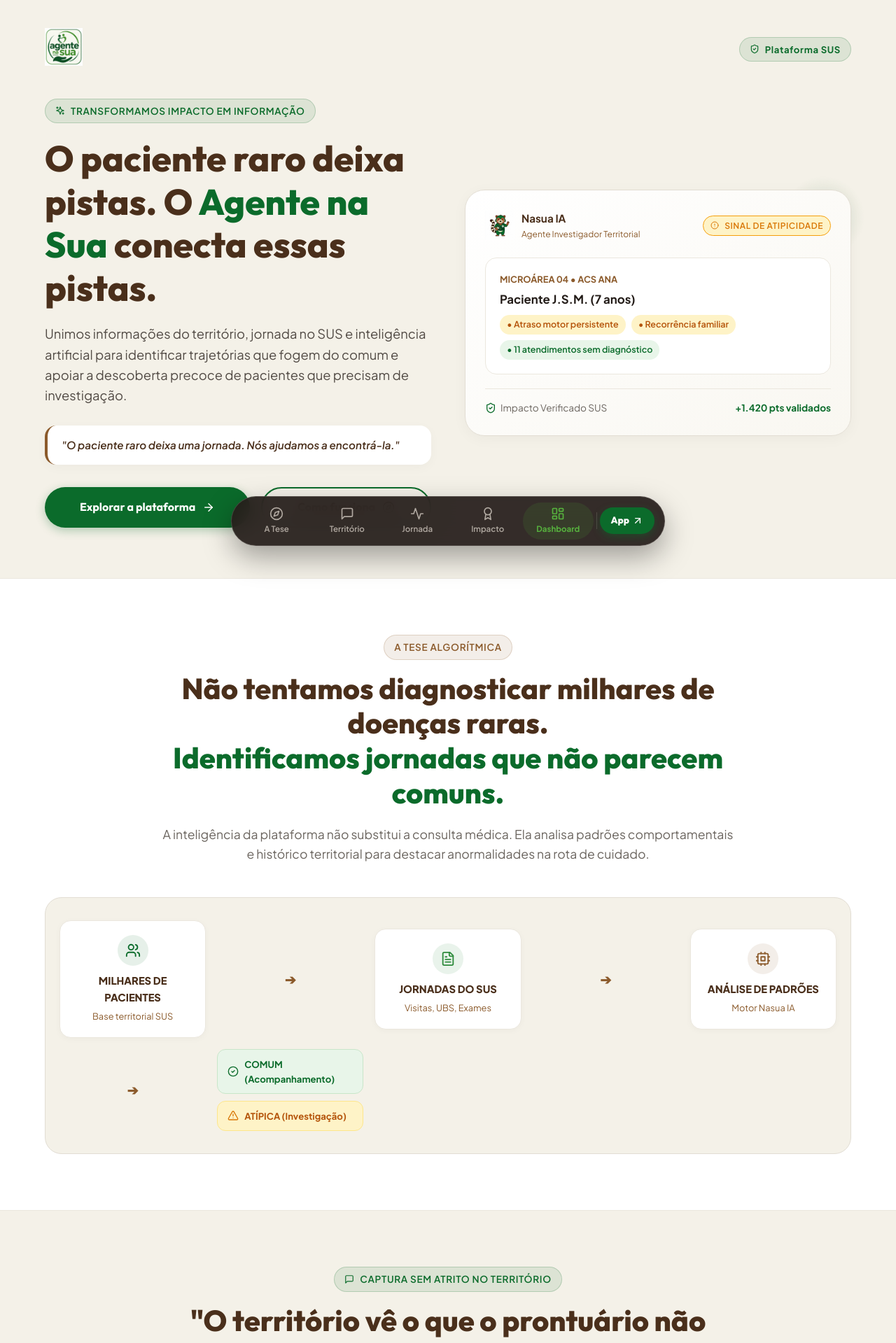
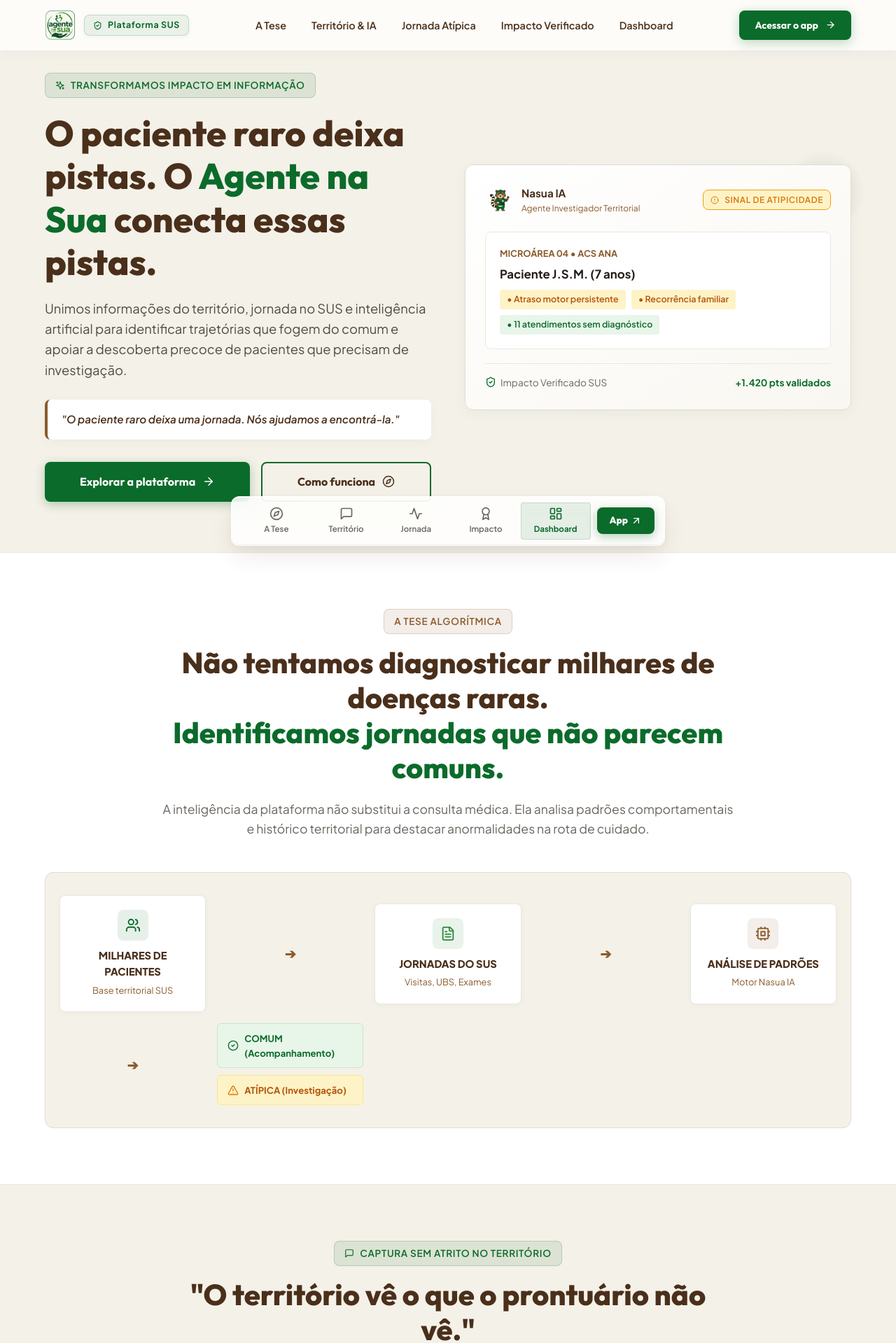
Before and after one commit to Felici4no/Raramente-Hackathon, a React (Vite) app: page / in a window 1280 px wide. Shown: the top 1919 px of the page at 70% size. Built offline with nearby package versions, Linux system fonts and the light colour scheme.

Commit message:
feat: implement landing page components and WhatsApp integration demo for Nasua platform

```diff
--- a/src/App.jsx
+++ b/src/App.jsx
@@ -1,5 +1,6 @@
 import React, { useState, useEffect } from 'react';
 import LoadingScreen from './components/LoadingScreen.jsx';
+import Header from './components/Header.jsx';
 import Hero from './components/Hero.jsx';
 import TeseCentral from './components/TeseCentral.jsx';
 import WhatsAppDemo from './components/WhatsAppDemo.jsx';
@@ -31,7 +32,8 @@ export default function App() {
   return (
     <div style={{ minHeight: '100vh', display: 'flex', flexDirection: 'column', backgroundColor: 'var(--color-bg-warm)' }}>
       {isLoading && <LoadingScreen isFadingOut={isFadingOut} />}
-      <main style={{ flex: 1 }}>
+      <Header />
+      <main style={{ flex: 1, paddingTop: '72px' }}>
         <Hero />
         <TeseCentral />
         <WhatsAppDemo />
--- a/src/components/Header.jsx
+++ b/src/components/Header.jsx
@@ -1,16 +1,30 @@
-import React from 'react';
-import { ArrowRight } from 'lucide-react';
+import React, { useState, useEffect } from 'react';
+import { ArrowRight, ShieldCheck } from 'lucide-react';
 
 export default function Header() {
+  const [scrolled, setScrolled] = useState(false);
+
+  useEffect(() => {
+    const handleScroll = () => {
+      setScrolled(window.scrollY > 15);
+    };
+    window.addEventListener('scroll', handleScroll);
+    return () => window.removeEventListener('scroll', handleScroll);
+  }, []);
+
   return (
-    <header className="header-nav">
+    <header className={`header-nav ${scrolled ? 'scrolled' : ''}`}>
       <div className="container header-content">
         <a href="#" className="logo-group">
           <img
             src="/logo.png"
             alt="Agente na Sua Logo"
-            style={{ height: '46px', width: 'auto', objectFit: 'contain', display: 'block' }}
+            className="header-logo"
           />
+          <span className="badge badge-primary header-badge">
+            <ShieldCheck size={13} />
+            Plataforma SUS
+          </span>
         </a>
 
         <nav className="desktop-nav">
@@ -23,7 +37,7 @@ export default function Header() {
           </ul>
         </nav>
 
-        <a href="#dashboard" className="btn btn-primary header-btn" style={{ padding: '10px 20px', fontSize: '0.88rem', flexShrink: 0 }}>
+        <a href="#dashboard" className="btn btn-primary header-btn">
           <span>Acessar o app</span>
           <ArrowRight size={15} />
         </a>
--- a/src/components/Hero.jsx
+++ b/src/components/Hero.jsx
@@ -3,25 +3,8 @@ import { ArrowRight, Compass, ShieldCheck, Sparkles, AlertCircle } from 'lucide-
 
 export default function Hero() {
   return (
-    <section className="section" style={{ paddingTop: '40px', paddingBottom: '72px' }}>
+    <section className="section" style={{ paddingTop: '32px', paddingBottom: '72px' }}>
       <div className="container">
-
-        {/* Brand Logo Header no topo da Hero */}
-        <div style={{ display: 'flex', alignItems: 'center', justifyContent: 'space-between', marginBottom: '40px' }}>
-          <a href="#" style={{ display: 'inline-block' }}>
-            <img
-              src="/logo.png"
-              alt="Agente na Sua Logo"
-              style={{ height: '54px', width: 'auto', objectFit: 'contain' }}
-            />
-          </a>
-
-          <span className="badge badge-primary" style={{ textTransform: 'none', fontWeight: 700, fontSize: '0.82rem' }}>
-            <ShieldCheck size={14} />
-            Plataforma SUS
-          </span>
-        </div>
-
         <div className="grid-2col">
 
           {/* Coluna Esquerda - Texto */}
@@ -39,7 +22,7 @@ export default function Hero() {
               Unimos informações do território, jornada no SUS e inteligência artificial para identificar trajetórias que fogem do comum e apoiar a descoberta precoce de pacientes que precisam de investigação.
             </p>
 
-            <div style={{ padding: '16px 20px', background: '#FFFFFF', borderRadius: '16px', borderLeft: '4px solid #8B5A2B', marginBottom: '32px', boxShadow: '0 4px 16px rgba(0,0,0,0.03)' }}>
+            <div style={{ padding: '16px 20px', background: '#FFFFFF', borderRadius: '8px', borderLeft: '4px solid #8B5A2B', marginBottom: '32px', boxShadow: '0 4px 16px rgba(0,0,0,0.03)' }}>
               <p style={{ fontStyle: 'italic', fontWeight: 600, color: '#4A2F1B', fontSize: '0.95rem' }}>
                 "O paciente raro deixa uma jornada. Nós ajudamos a encontrá-la."
               </p>
@@ -60,7 +43,7 @@ export default function Hero() {
 
           {/* Coluna Direita - Mockup do Mascote & Card Interativo */}
           <div className="animate-fade-in" style={{ position: 'relative' }}>
-            <div className="card" style={{ background: 'linear-gradient(145deg, #FFFFFF 0%, #F9F7F1 100%)', borderRadius: '28px', border: '1px solid #E2DDD3', padding: '28px', position: 'relative', overflow: 'hidden' }}>
+            <div className="card" style={{ background: 'linear-gradient(145deg, #FFFFFF 0%, #F9F7F1 100%)', borderRadius: '12px', border: '1px solid #E2DDD3', padding: '28px', position: 'relative', overflow: 'hidden' }}>
 
               {/* Badge Flutuante no topo do Card */}
               <div style={{ display: 'flex', alignItems: 'center', justifyContent: 'space-between', marginBottom: '24px', flexWrap: 'wrap', gap: '12px' }}>
@@ -79,7 +62,7 @@ export default function Hero() {
               </div>
 
               {/* Simulação rápida de card no Hero */}
-              <div style={{ background: '#FFFFFF', borderRadius: '16px', padding: '20px', border: '1px solid #EBE7DE', marginBottom: '20px' }}>
+              <div style={{ background: '#FFFFFF', borderRadius: '8px', padding: '20px', border: '1px solid #EBE7DE', marginBottom: '20px' }}>
                 <div style={{ fontSize: '0.8rem', color: '#8B5A2B', fontWeight: 700, marginBottom: '6px' }}>
                   MICROÁREA 04 • ACS ANA
                 </div>
@@ -87,13 +70,13 @@ export default function Hero() {
                   Paciente J.S.M. (7 anos)
                 </div>
                 <div style={{ display: 'flex', gap: '8px', flexWrap: 'wrap' }}>
-                  <span style={{ background: '#FEF3C7', color: '#B45309', padding: '4px 10px', borderRadius: '20px', fontSize: '0.78rem', fontWeight: 600 }}>
+                  <span style={{ background: '#FEF3C7', color: '#B45309', padding: '4px 10px', borderRadius: '4px', fontSize: '0.78rem', fontWeight: 600 }}>
                     • Atraso motor persistente
                   </span>
-                  <span style={{ background: '#FEF3C7', color: '#B45309', padding: '4px 10px', borderRadius: '20px', fontSize: '0.78rem', fontWeight: 600 }}>
+                  <span style={{ background: '#FEF3C7', color: '#B45309', padding: '4px 10px', borderRadius: '4px', fontSize: '0.78rem', fontWeight: 600 }}>
                     • Recorrência familiar
                   </span>
-                  <span style={{ background: '#E8F5E9', color: '#0B6B2B', padding: '4px 10px', borderRadius: '20px', fontSize: '0.78rem', fontWeight: 600 }}>
+                  <span style={{ background: '#E8F5E9', color: '#0B6B2B', padding: '4px 10px', borderRadius: '4px', fontSize: '0.78rem', fontWeight: 600 }}>
                     • 11 atendimentos sem diagnóstico
                   </span>
                 </div>
--- a/src/components/LoadingScreen.jsx
+++ b/src/components/LoadingScreen.jsx
@@ -29,7 +29,7 @@ export default function LoadingScreen({ isFadingOut }) {
             width: '140px',
             height: '140px',
             objectFit: 'contain',
-            borderRadius: '24px',
+            borderRadius: '12px',
             boxShadow: '0 12px 36px rgba(11, 107, 43, 0.15)',
             marginBottom: '24px'
           }}
@@ -39,7 +39,7 @@ export default function LoadingScreen({ isFadingOut }) {
           width: '200px',
           height: '4px',
           backgroundColor: 'rgba(11, 107, 43, 0.15)',
-          borderRadius: '9999px',
+          borderRadius: '4px',
           overflow: 'hidden',
           marginBottom: '20px'
         }}>
@@ -47,7 +47,7 @@ export default function LoadingScreen({ isFadingOut }) {
             width: '100%',
             height: '100%',
             backgroundColor: '#0B6B2B',
-            borderRadius: '9999px',
+            borderRadius: '4px',
             animation: 'loadingBar 1.4s cubic-bezier(0.65, 0, 0.35, 1) infinite'
           }} />
         </div>
--- a/src/components/TeseCentral.jsx
+++ b/src/components/TeseCentral.jsx
@@ -20,12 +20,12 @@ export default function TeseCentral() {
         </div>
 
         {/* Fluxo / Diagrama de Filtragem */}
-        <div style={{ background: '#F4F1E8', borderRadius: '24px', padding: '32px 20px', border: '1px solid #E2DDD3' }}>
+        <div style={{ background: '#F4F1E8', borderRadius: '12px', padding: '32px 20px', border: '1px solid #E2DDD3' }}>
           <div className="grid-tese">
 
             {/* Passo 1 */}
-            <div style={{ background: '#FFFFFF', borderRadius: '16px', padding: '20px 16px', textAlign: 'center', border: '1px solid #EBE7DE', boxShadow: '0 2px 10px rgba(0,0,0,0.03)' }}>
-              <div style={{ width: '44px', height: '44px', borderRadius: '50%', background: 'rgba(11, 107, 43, 0.1)', color: '#0B6B2B', display: 'flex', alignItems: 'center', justifyContent: 'center', margin: '0 auto 10px' }}>
+            <div style={{ background: '#FFFFFF', borderRadius: '8px', padding: '20px 16px', textAlign: 'center', border: '1px solid #EBE7DE', boxShadow: '0 2px 10px rgba(0,0,0,0.03)' }}>
+              <div style={{ width: '44px', height: '44px', borderRadius: '8px', background: 'rgba(11, 107, 43, 0.1)', color: '#0B6B2B', display: 'flex', alignItems: 'center', justifyContent: 'center', margin: '0 auto 10px' }}>
                 <Users size={22} />
               </div>
               <div style={{ fontWeight: 800, color: '#4A2F1B', fontSize: '0.92rem' }}>MILHARES DE PACIENTES</div>
@@ -35,8 +35,8 @@ export default function TeseCentral() {
             <div className="arrow-divider">➔</div>
 
             {/* Passo 2 */}
-            <div style={{ background: '#FFFFFF', borderRadius: '16px', padding: '20px 16px', textAlign: 'center', border: '1px solid #EBE7DE', boxShadow: '0 2px 10px rgba(0,0,0,0.03)' }}>
-              <div style={{ width: '44px', height: '44px', borderRadius: '50%', background: 'rgba(46, 139, 60, 0.1)', color: '#2E8B3C', display: 'flex', alignItems: 'center', justifyContent: 'center', margin: '0 auto 10px' }}>
+            <div style={{ background: '#FFFFFF', borderRadius: '8px', padding: '20px 16px', textAlign: 'center', border: '1px solid #EBE7DE', boxShadow: '0 2px 10px rgba(0,0,0,0.03)' }}>
+              <div style={{ width: '44px', height: '44px', borderRadius: '8px', background: 'rgba(46, 139, 60, 0.1)', color: '#2E8B3C', display: 'flex', alignItems: 'center', justifyContent: 'center', margin: '0 auto 10px' }}>
                 <FileText size={22} />
               </div>
               <div style={{ fontWeight: 800, color: '#4A2F1B', fontSize: '0.92rem' }}>JORNADAS DO SUS</div>
@@ -46,8 +46,8 @@ export default function TeseCentral() {
             <div className="arrow-divider">➔</div>
 
             {/* Passo 3 */}
-            <div style={{ background: '#FFFFFF', borderRadius: '16px', padding: '20px 16px', textAlign: 'center', border: '1px solid #EBE7DE', boxShadow: '0 2px 10px rgba(0,0,0,0.03)' }}>
-              <div style={{ width: '44px', height: '44px', borderRadius: '50%', background: 'rgba(139, 90, 43, 0.1)', color: '#8B5A2B', display: 'flex', alignItems: 'center', justifyContent: 'center', margin: '0 auto 10px' }}>
+            <div style={{ background: '#FFFFFF', borderRadius: '8px', padding: '20px 16px', textAlign: 'center', border: '1px solid #EBE7DE', boxShadow: '0 2px 10px rgba(0,0,0,0.03)' }}>
+              <div style={{ width: '44px', height: '44px', borderRadius: '8px', background: 'rgba(139, 90, 43, 0.1)', color: '#8B5A2B', display: 'flex', alignItems: 'center', justifyContent: 'center', margin: '0 auto 10px' }}>
                 <Cpu size={22} />
               </div>
               <div style={{ fontWeight: 800, color: '#4A2F1B', fontSize: '0.92rem' }}>ANÁLISE DE PADRÕES</div>
@@ -58,12 +58,12 @@ export default function TeseCentral() {
 
             {/* Passo 4 - Ramificação de Resultados */}
             <div style={{ display: 'flex', flexDirection: 'column', gap: '10px' }}>
-              <div style={{ background: '#E8F5E9', borderRadius: '12px', padding: '10px 14px', display: 'flex', alignItems: 'center', gap: '8px', border: '1px solid #C8E6C9' }}>
+              <div style={{ background: '#E8F5E9', borderRadius: '6px', padding: '10px 14px', display: 'flex', alignItems: 'center', gap: '8px', border: '1px solid #C8E6C9' }}>
                 <CheckCircle2 size={16} color="#0B6B2B" style={{ flexShrink: 0 }} />
                 <span style={{ fontWeight: 700, fontSize: '0.82rem', color: '#0B6B2B' }}>COMUM (Acompanhamento)</span>
               </div>
 
-              <div style={{ background: '#FEF3C7', borderRadius: '12px', padding: '10px 14px', display: 'flex', alignItems: 'center', gap: '8px', border: '1px solid #FDE68A' }}>
+              <div style={{ background: '#FEF3C7', borderRadius: '6px', padding: '10px 14px', display: 'flex', alignItems: 'center', gap: '8px', border: '1px solid #FDE68A' }}>
                 <AlertTriangle size={16} color="#D97706" style={{ flexShrink: 0 }} />
                 <span style={{ fontWeight: 700, fontSize: '0.82rem', color: '#B45309' }}>ATÍPICA (Investigação)</span>
               </div>
--- a/src/index.css
+++ b/src/index.css
@@ -24,10 +24,10 @@
   --shadow-lg: 0 16px 36px rgba(11, 107, 43, 0.12);
   --shadow-card: 0 4px 20px rgba(0, 0, 0, 0.04);
 
-  --radius-sm: 8px;
-  --radius-md: 16px;
-  --radius-lg: 24px;
-  --radius-full: 9999px;
+  --radius-sm: 4px;
+  --radius-md: 8px;
+  --radius-lg: 12px;
+  --radius-full: 8px;
 }
 
 * {
@@ -252,7 +252,113 @@ h1, h2, h3, h4, h5, h6 {
   box-shadow: var(--shadow-md);
 }
 
-/* Floating Bottom Navigation Bar */
+/* Premium White Glassmorphism Header (Top Navigation) */
+.header-nav {
+  position: fixed;
+  top: 0;
+  left: 0;
+  right: 0;
+  width: 100%;
+  z-index: 999;
+  background: rgba(255, 255, 255, 0.78);
+  backdrop-filter: blur(20px) saturate(180%);
+  -webkit-backdrop-filter: blur(20px) saturate(180%);
+  border-bottom: 1px solid rgba(226, 221, 211, 0.6);
+  box-shadow: 0 4px 20px -2px rgba(74, 47, 27, 0.04), inset 0 -1px 0 rgba(255, 255, 255, 0.6);
+  transition: all 0.3s cubic-bezier(0.16, 1, 0.3, 1);
+  padding: 14px 0;
+}
+
+.header-nav.scrolled {
+  background: rgba(255, 255, 255, 0.88);
+  backdrop-filter: blur(24px) saturate(200%);
+  -webkit-backdrop-filter: blur(24px) saturate(200%);
+  box-shadow: 0 10px 30px -4px rgba(74, 47, 27, 0.08), 0 2px 6px rgba(0, 0, 0, 0.02);
+  border-bottom-color: rgba(226, 221, 211, 0.8);
+  padding: 10px 0;
+}
+
+.header-content {
+  display: flex;
+  align-items: center;
+  justify-content: space-between;
+  gap: 24px;
+}
+
+.logo-group {
+  display: flex;
+  align-items: center;
+  gap: 12px;
+  text-decoration: none;
+}
+
+.header-logo {
+  height: 44px;
+  width: auto;
+  object-fit: contain;
+  transition: transform 0.25s ease;
+}
+
+.logo-group:hover .header-logo {
+  transform: scale(1.03);
+}
+
+.header-badge {
+  text-transform: none;
+  font-weight: 700;
+  font-size: 0.78rem;
+  padding: 4px 12px;
+  border-radius: var(--radius-full);
+  background: rgba(11, 107, 43, 0.08);
+  color: var(--color-primary);
+  border: 1px solid rgba(11, 107, 43, 0.18);
+  box-shadow: 0 2px 6px rgba(11, 107, 43, 0.06);
+}
+
+.desktop-nav .nav-links {
+  display: flex;
+  align-items: center;
+  gap: 4px;
+  list-style: none;
+}
+
+.desktop-nav .nav-links a {
+  text-decoration: none;
+  color: var(--color-text-brown);
+  font-weight: 600;
+  font-size: 0.9rem;
+  padding: 8px 16px;
+  border-radius: var(--radius-full);
+  transition: all 0.2s cubic-bezier(0.16, 1, 0.3, 1);
+  position: relative;
+}
+
+.desktop-nav .nav-links a:hover {
+  color: var(--color-primary);
+  background: rgba(11, 107, 43, 0.07);
+}
+
+.header-btn {
+  padding: 10px 22px !important;
+  font-size: 0.88rem !important;
+  flex-shrink: 0;
+  border-radius: var(--radius-full);
+  box-shadow: 0 4px 16px rgba(11, 107, 43, 0.28);
+  transition: all 0.25s ease;
+}
+
+.header-btn:hover {
+  transform: translateY(-2px);
+  box-shadow: 0 6px 22px rgba(11, 107, 43, 0.38);
+}
+
+@media (max-width: 900px) {
+  .desktop-nav {
+    display: none;
+  }
+}
+
+/* Floating Bottom Navigation Bar - White Glassmorphism Theme */
 .bottom-nav-container {
   position: fixed;
   bottom: 20px;
@@ -264,16 +370,20 @@ h1, h2, h3, h4, h5, h6 {
 }
 
 .bottom-nav-bar {
-  background: rgba(35, 28, 24, 0.92);
-  backdrop-filter: blur(16px);
-  -webkit-backdrop-filter: blur(16px);
-  border: 1px solid rgba(244, 241, 232, 0.15);
-  border-radius: var(--radius-full);
+  background: rgba(255, 255, 255, 0.85);
+  backdrop-filter: blur(24px) saturate(180%);
+  -webkit-backdrop-filter: blur(24px) saturate(180%);
+  border: 1px solid rgba(255, 255, 255, 0.9);
+  border-radius: var(--radius-lg);
   padding: 8px 14px;
   display: flex;
   align-items: center;
   justify-content: space-between;
-  box-shadow: 0 16px 40px rgba(0, 0, 0, 0.35);
+  box-shadow:
+    0 16px 36px -6px rgba(74, 47, 27, 0.12),
+    0 4px 16px rgba(0, 0, 0, 0.04),
+    inset 0 1px 0 rgba(255, 255, 255, 0.95),
+    inset 0 -1px 0 rgba(226, 221, 211, 0.5);
 }
 
 .bottom-nav-item {
@@ -282,30 +392,32 @@ h1, h2, h3, h4, h5, h6 {
   align-items: center;
   justify-content: center;
   gap: 3px;
-  color: #B0A8A0;
+  color: #6B655F;
   text-decoration: none;
   font-size: 0.72rem;
   font-weight: 600;
-  padding: 6px 8px;
-  border-radius: var(--radius-full);
+  padding: 6px 10px;
+  border-radius: var(--radius-sm);
   transition: all 0.25s ease;
   flex: 1;
 }
 
 .bottom-nav-item:hover {
-  color: #FFFFFF;
+  color: var(--color-primary);
+  background: rgba(11, 107, 43, 0.06);
 }
 
 .bottom-nav-item.active {
-  color: #57B33E;
-  background: rgba(87, 179, 62, 0.12);
+  color: var(--color-primary);
+  background: rgba(11, 107, 43, 0.1);
   font-weight: 700;
+  box-shadow: inset 0 0 0 1px rgba(11, 107, 43, 0.15);
 }
 
 .bottom-nav-divider {
   width: 1px;
   height: 24px;
-  background: rgba(244, 241, 232, 0.15);
+  background: rgba(139, 90, 43, 0.15);
   margin: 0 4px;
 }
 
@@ -316,12 +428,12 @@ h1, h2, h3, h4, h5, h6 {
   font-family: var(--font-heading);
   font-weight: 800;
   font-size: 0.85rem;
-  padding: 8px 16px;
-  border-radius: var(--radius-full);
+  padding: 8px 18px;
+  border-radius: var(--radius-md);
   display: flex;
   align-items: center;
   gap: 4px;
-  box-shadow: 0 4px 12px rgba(11, 107, 43, 0.4);
+  box-shadow: 0 4px 14px rgba(11, 107, 43, 0.3);
   transition: all 0.2s ease;
   flex-shrink: 0;
 }
@@ -329,6 +441,7 @@ h1, h2, h3, h4, h5, h6 {
 .btn-bottom-cta:hover {
   background: var(--color-primary-hover);
   transform: translateY(-1px);
+  box-shadow: 0 6px 20px rgba(11, 107, 43, 0.4);
 }
 
 @media (max-width: 480px) {
```
Also changed, not shown: src/components/DashboardDemo.jsx (+11 -11 lines), src/components/ImpactDemo.jsx (+10 -10 lines), src/components/JourneyDemo.jsx (+20 -20 lines), src/components/WhatsAppDemo.jsx (+14 -14 lines).
